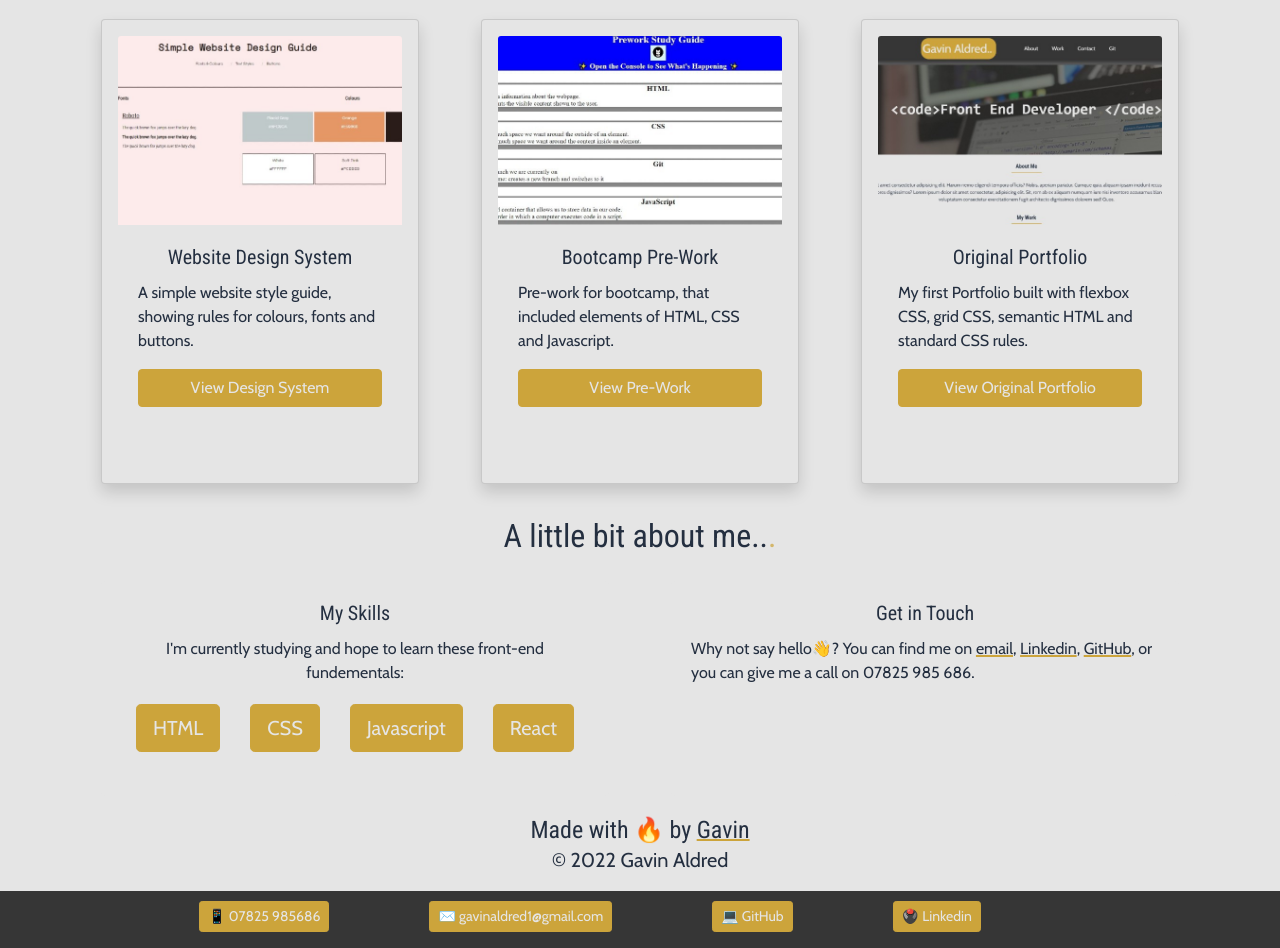
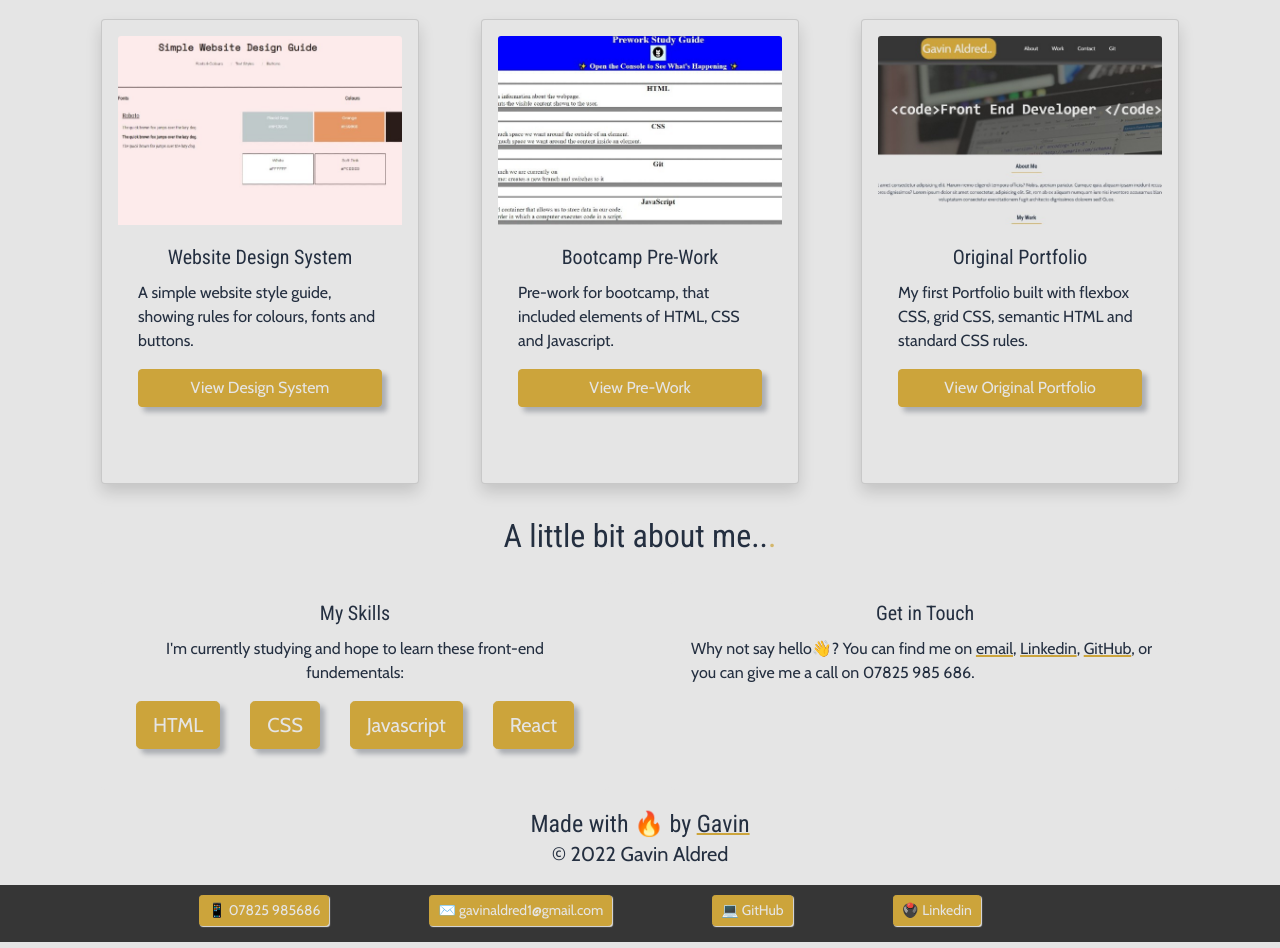
Before and after one commit to gavinaldred/Bootstrap-Portfolio, a plain HTML site: page index.html in a window 1280 px wide. Shown: the part 817-1765 px from the top of the page. Drawn offline with nearby package versions, Linux system fonts and the light colour scheme.

Commit message:
adds box shadow css to footer buttons

```diff
--- a/css/style.css
+++ b/css/style.css
@@ -256,6 +256,7 @@ ul {
   color: var(--Platinum);
   background-color: var(--Satin);
   border-color: var(--Satin);
+  box-shadow: 5px 5px 5px rgba(36, 47, 64, 0.3);
 }
 
 .btn-primary:hover {
@@ -295,9 +296,11 @@ ul {
   background-color: var(--Jet);
 }
 
-.button-margin {
-  margin: 3px;
+.btn-sm {
+  box-shadow: 1px 1px 1px var(--Platinum)
 }
+
+
 
 /*----------------------------------------------
     ------------------------------------------------
```
